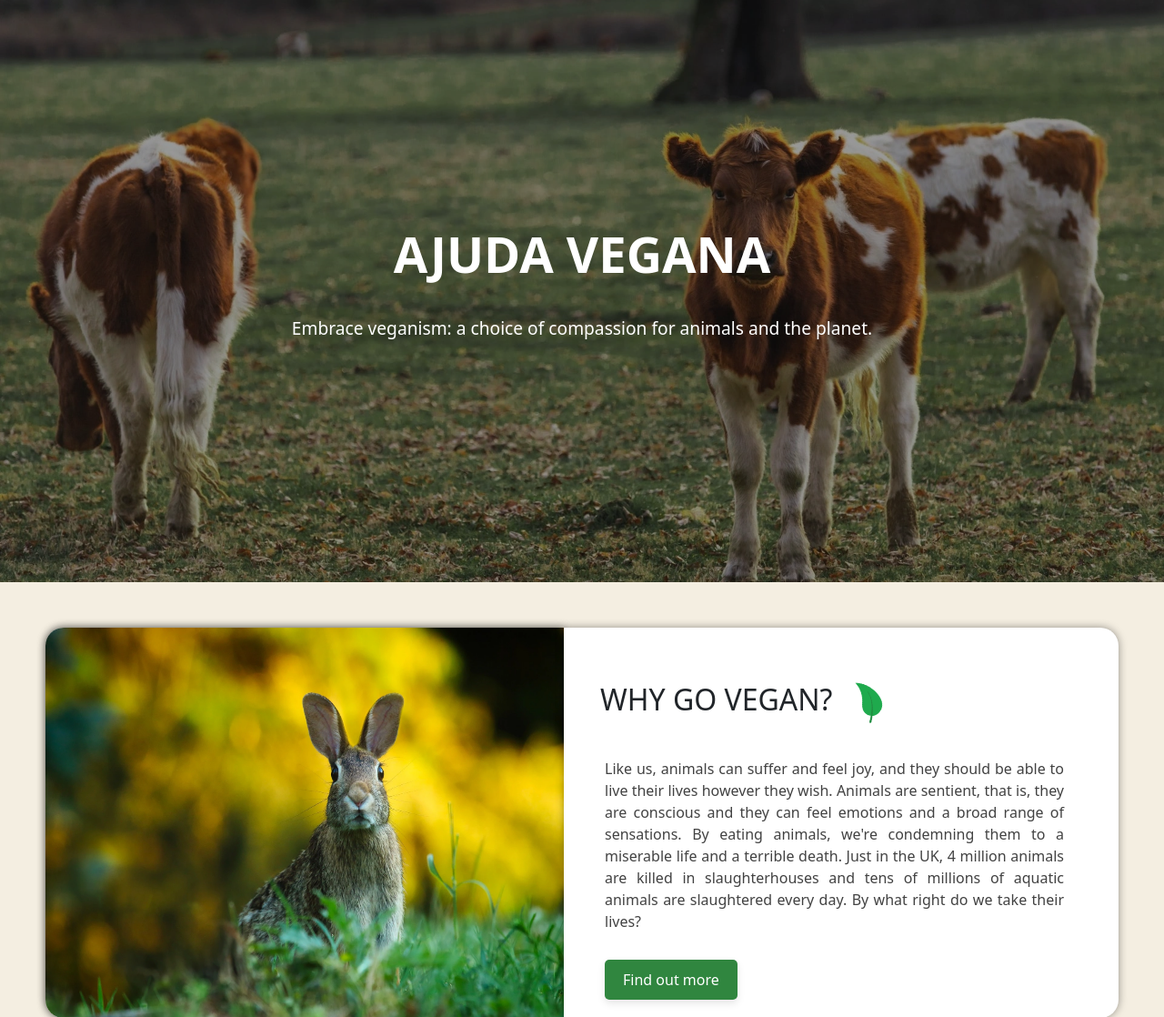
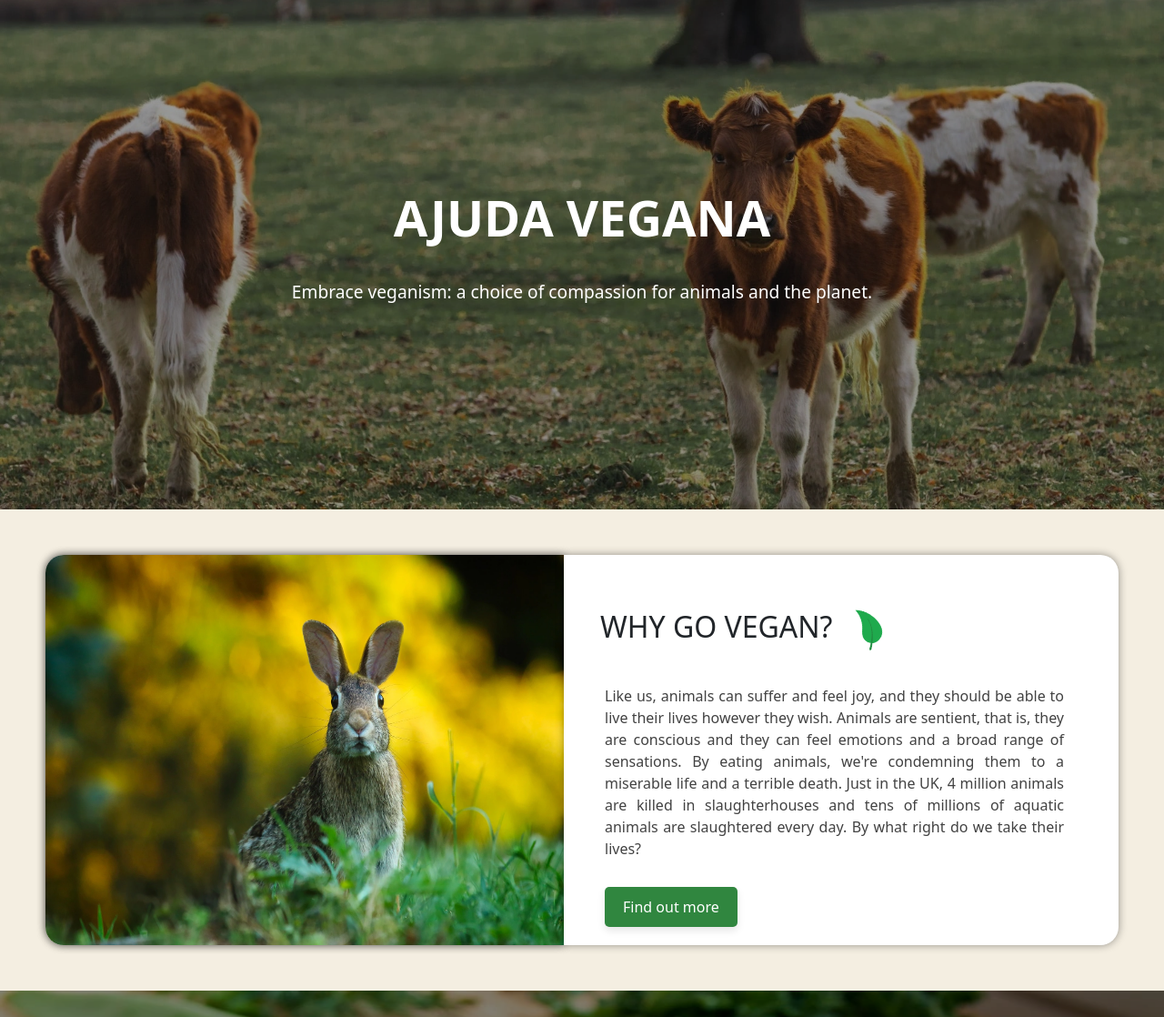
Before and after one commit to Danielgavi1/Danielgavi1.github.io, a PHP site: page /AjudaVegana/index.html in a window 1280 px wide. Shown: the part 115-1233 px from the top of the page at 91% size. Run offline with PHP 8.4, Linux system fonts and the light colour scheme; some libraries are stand-ins or nearby versions.

Commit message:
AjudaVegana

```diff
--- a/AjudaVegana/css/style.css
+++ b/AjudaVegana/css/style.css
@@ -41,7 +41,7 @@ body{
 /* HEADER */
 .img-cow {
     position: relative;
-    height: 80vh;
+    height: 50vh;
     overflow: hidden;
 }
 
@@ -165,6 +165,13 @@ body{
 }
 
 @media (min-width: 1175px) {
+
+    /* HEADER */
+    .img-cow {
+        position: relative;
+        height: 70vh;
+        overflow: hidden;
+    }
     .content-wrapper {
         flex-direction: row;
         justify-content: space-between;
--- a/AjudaVegana/index.html
+++ b/AjudaVegana/index.html
@@ -108,8 +108,7 @@
                     Animals, like humans, are sentient beings capable of joy and suffering.
                     Consuming them subjects them to a life of misery and a cruel death. In
                     the UK alone, 4 million animals are slaughtered annually, along with tens
-                    of millions of aquatic animals. Advocating for ethical treatment, questioning
-                    the moral right to take their lives.
+                    of millions of aquatic animals.
                 </p>
                 <div class="button-container">
                     <a href="html/whyGoVegan.html" class="button">Find out more</a>
```
